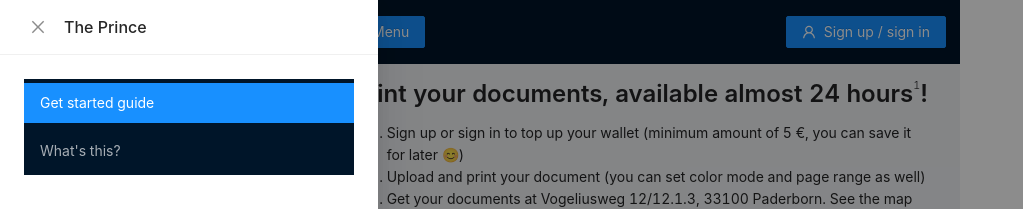
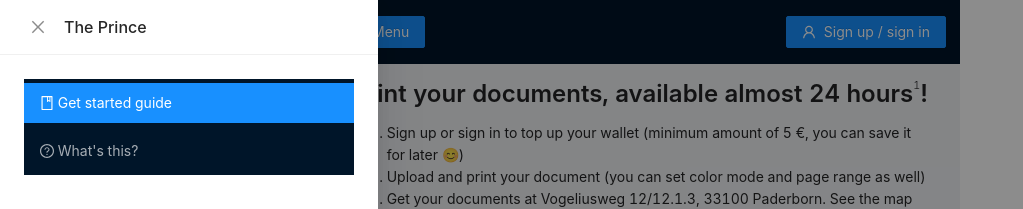
Before and after one commit to kohpai/the-prince-webapp, a React (Create React App) app: page / in a window 1280 px wide. Both pictures are taken after a click on the button "Menu". Shown: the top 209 px of the page, without its empty margins (0-1023 px from the left). Built offline with nearby package versions, Linux system fonts and the light colour scheme.

Commit message:
💄add icons to nav menu item

```diff
--- a/src/NavBar.tsx
+++ b/src/NavBar.tsx
@@ -1,6 +1,10 @@
 import React, { useState } from "react";
 import { Button, Drawer, Menu } from "antd";
-import { MenuUnfoldOutlined } from "@ant-design/icons";
+import {
+  BookOutlined,
+  MenuUnfoldOutlined,
+  QuestionCircleOutlined,
+} from "@ant-design/icons";
 import { Link } from "react-router-dom";
 
 interface NavProps {
@@ -37,10 +41,14 @@ export const NavBar = ({ page }: NavProps) => {
           defaultSelectedKeys={[validPages.includes(page) ? page : "home"]}
         >
           <Menu.Item key="home">
-            <Link to="/home">Get started guide</Link>
+            <Link to="/home">
+              <BookOutlined /> Get started guide
+            </Link>
           </Menu.Item>
           <Menu.Item key="about">
-            <Link to="/about">What's this?</Link>
+            <Link to="/about">
+              <QuestionCircleOutlined /> What's this?
+            </Link>
           </Menu.Item>
         </Menu>
       </Drawer>
```
